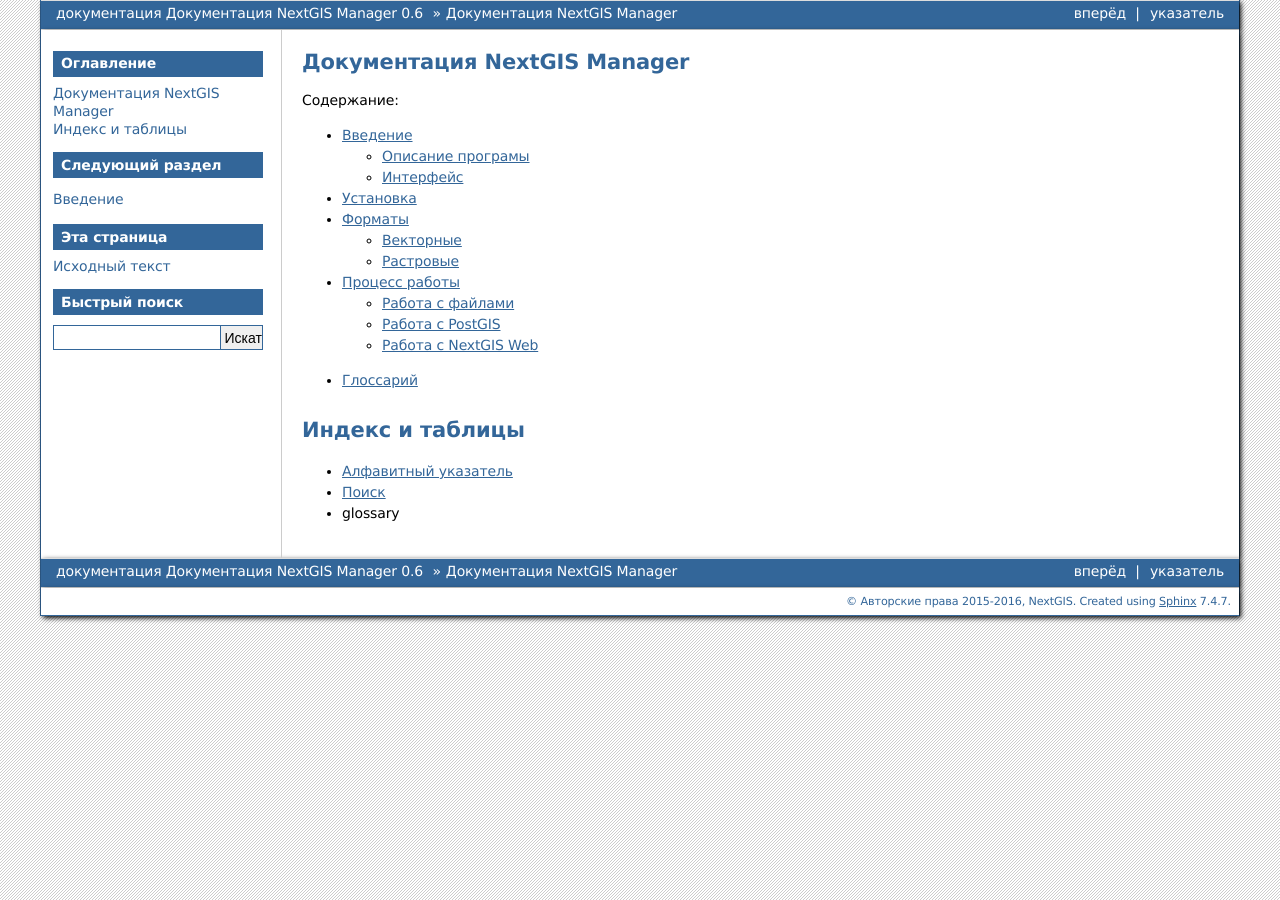
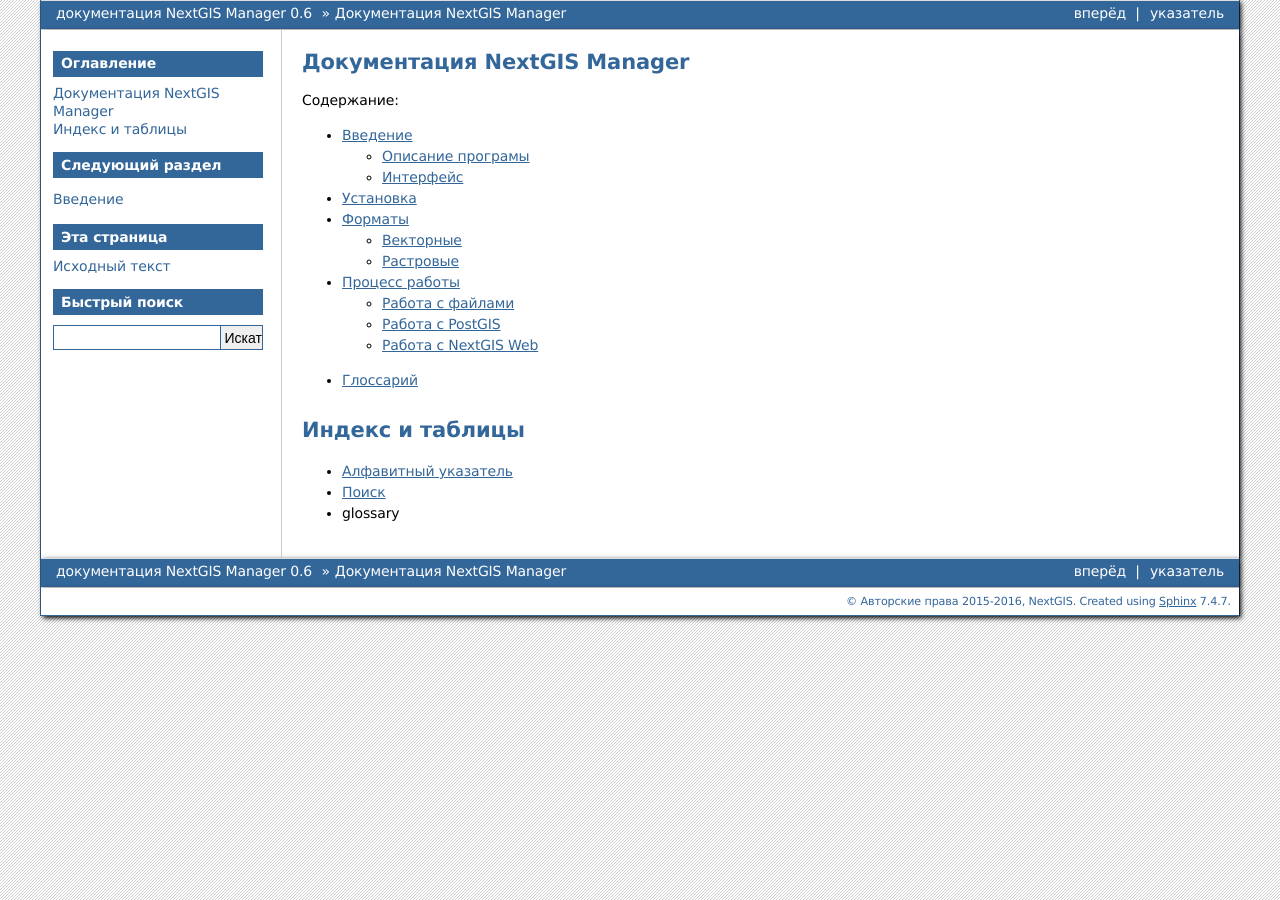
Before and after one commit to isabella232/docs_ngmanager, a Sphinx documentation site: the page built from source/index.rst, in a window 1280 px wide. Built offline with Sphinx 7.4.7, drawn with Linux system fonts in a browser that asks for light colours; formulas are drawn with MathJax 3; some of the changed lines change nothing that is shown.

Commit message:
Fix conf.py

```diff
--- a/source/conf.py
+++ b/source/conf.py
@@ -53,9 +53,9 @@
 master_doc = 'index'
 
 # General information about the project.
-project = u'Документация NextGIS Manager'
+project = u'NextGIS Manager'
 copyright = u'2015-2016, NextGIS'
-author = u'Артём Светлов'
+author = u'Команда NextGIS'
 
 # The version info for the project you're documenting, acts as replacement for
 # |version| and |release|, also used in various other places throughout the
@@ -243,7 +243,7 @@
 #  author, documentclass [howto, manual, or own class]).
 latex_documents = [
   (master_doc, 'NextGISManager.tex', u'Документация NextGIS Manager',
-   u'Артём Светлов', 'manual', 'true'),
+   author, 'manual', 'true'),
 ]
 
 # The name of an image file (relative to this directory) to place at the top of
```
